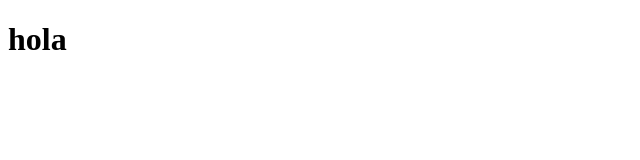
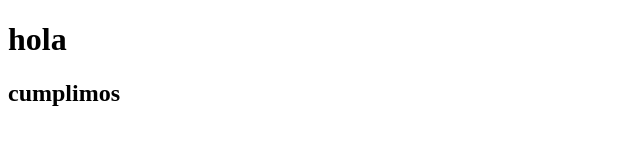
Before and after one commit to FER1182/pruebagit, a plain HTML site: page index.html in a window 1280 px wide. Shown: the whole page, without its empty margins (0-640 px from the left). Drawn offline with Linux system fonts and the light colour scheme.

Commit message:
puse main

```diff
--- a/index.html
+++ b/index.html
@@ -10,5 +10,8 @@
     <header>
         <h1>hola</h1>
     </header>
+    <main>
+        <h2>cumplimos</h2>
+    </main>
 </body>
 </html>
```
